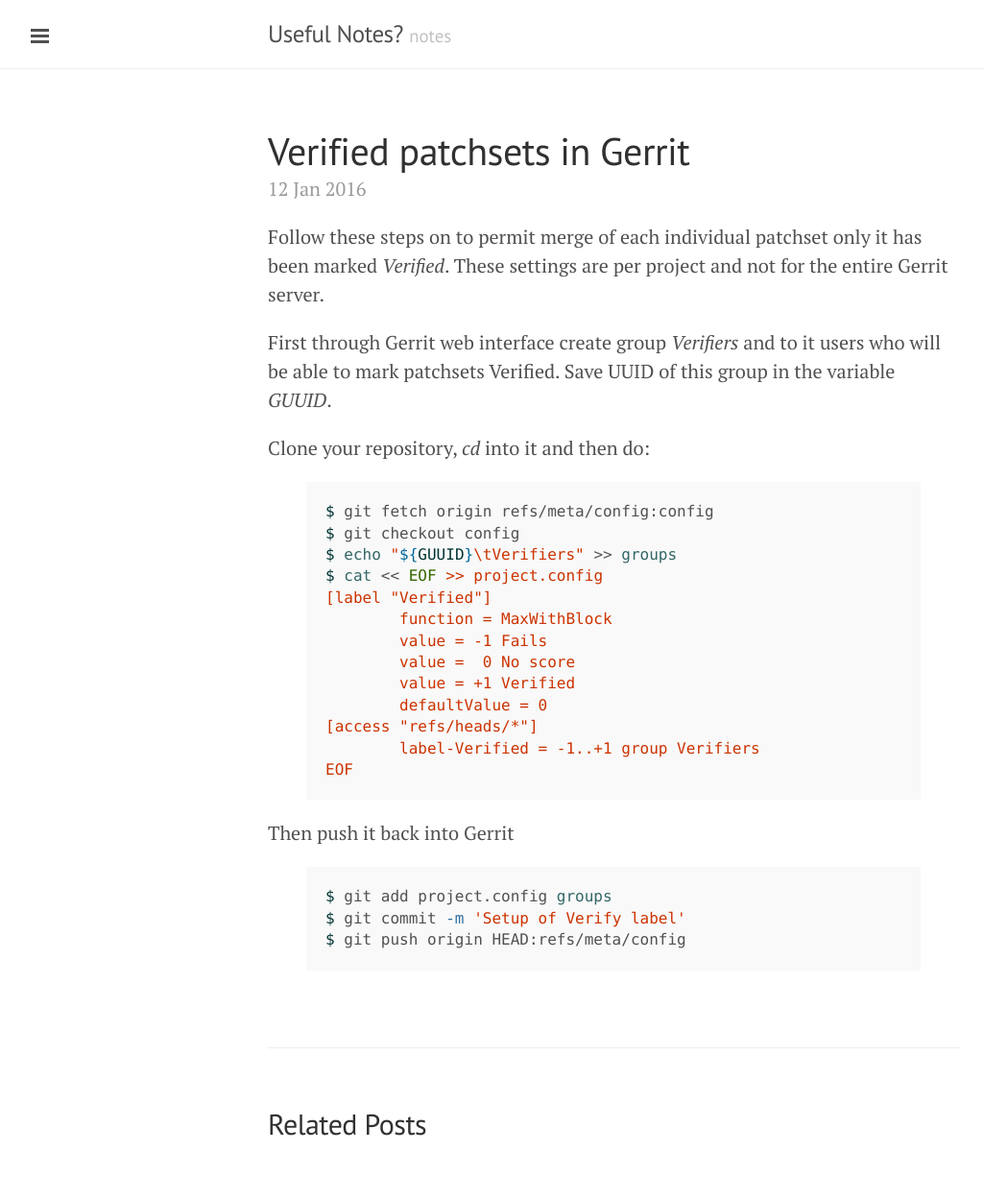
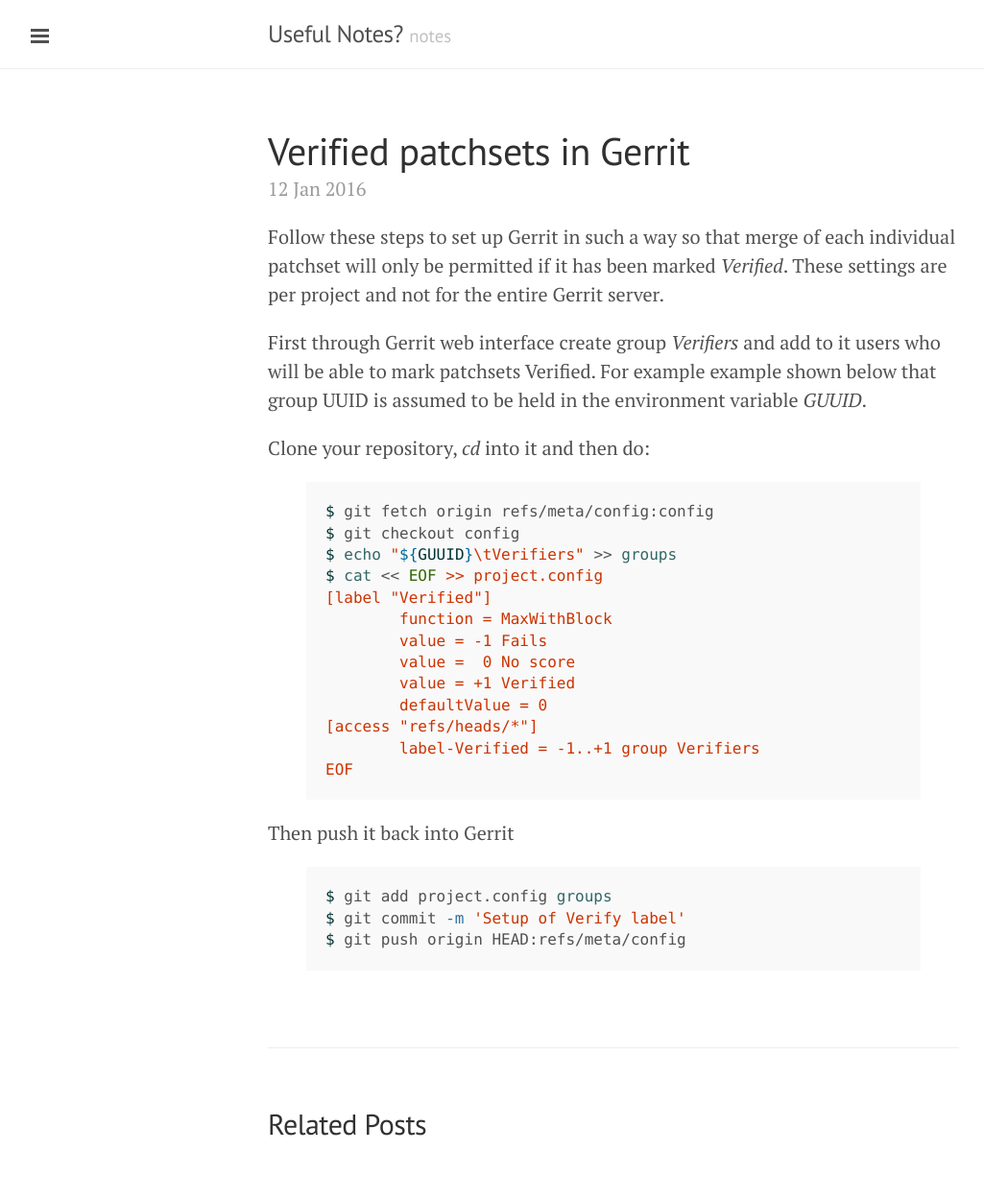
Before and after one commit to priimak/priimak.github.io, a Jekyll site: the page built from _posts/2016-01-12-verified-patchsets-in-gerrit.markdown, in a window 1280 px wide. Shown: the whole page at 96% size, without its empty margins (1-1026 px from the left). Built offline with Jekyll 4.4.1, drawn with Linux system fonts in a browser that asks for light colours.

Commit message:
Post update: Verified patchsets in Gerrit

```diff
--- a/_posts/2016-01-12-verified-patchsets-in-gerrit.markdown
+++ b/_posts/2016-01-12-verified-patchsets-in-gerrit.markdown
@@ -3,9 +3,9 @@ published: true
 title: Verified patchsets in Gerrit
 layout: post
 ---
-Follow these steps on to permit merge of each individual patchset only it has been marked *Verified*. These settings are per project and not for the entire Gerrit server.
+Follow these steps to set up Gerrit in such a way so that merge of each individual patchset will only be permitted if it has been marked *Verified*. These settings are per project and not for the entire Gerrit server.
 
-First through Gerrit web interface create group *Verifiers* and to it users who will be able to mark patchsets Verified. Save UUID of this group in the variable *GUUID*.
+First through Gerrit web interface create group *Verifiers* and add to it users who will be able to mark patchsets Verified. For example example shown below that group UUID is assumed to be held in the environment variable *GUUID*.
 
 Clone your repository, *cd* into it and then do:
 
```
